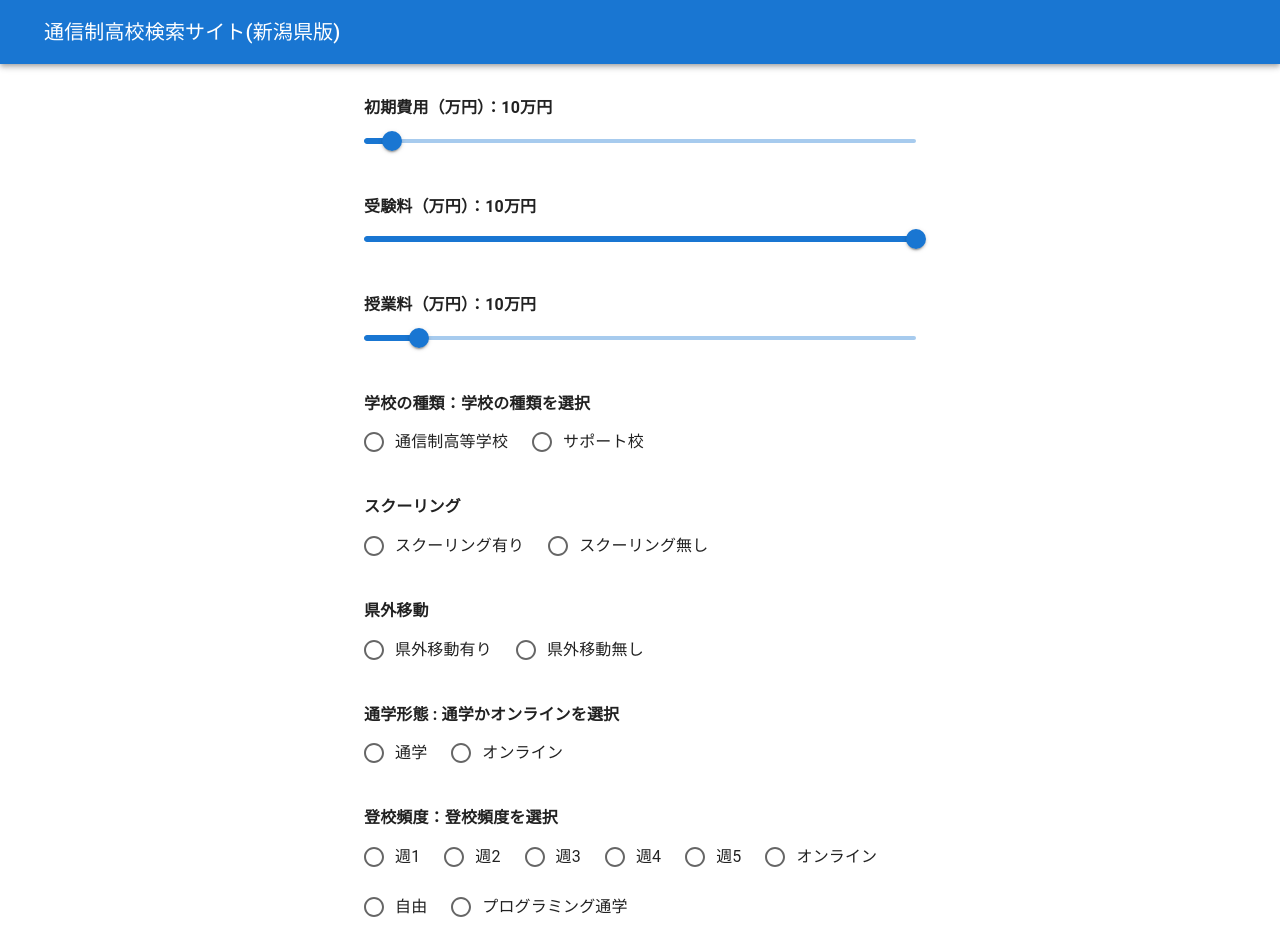
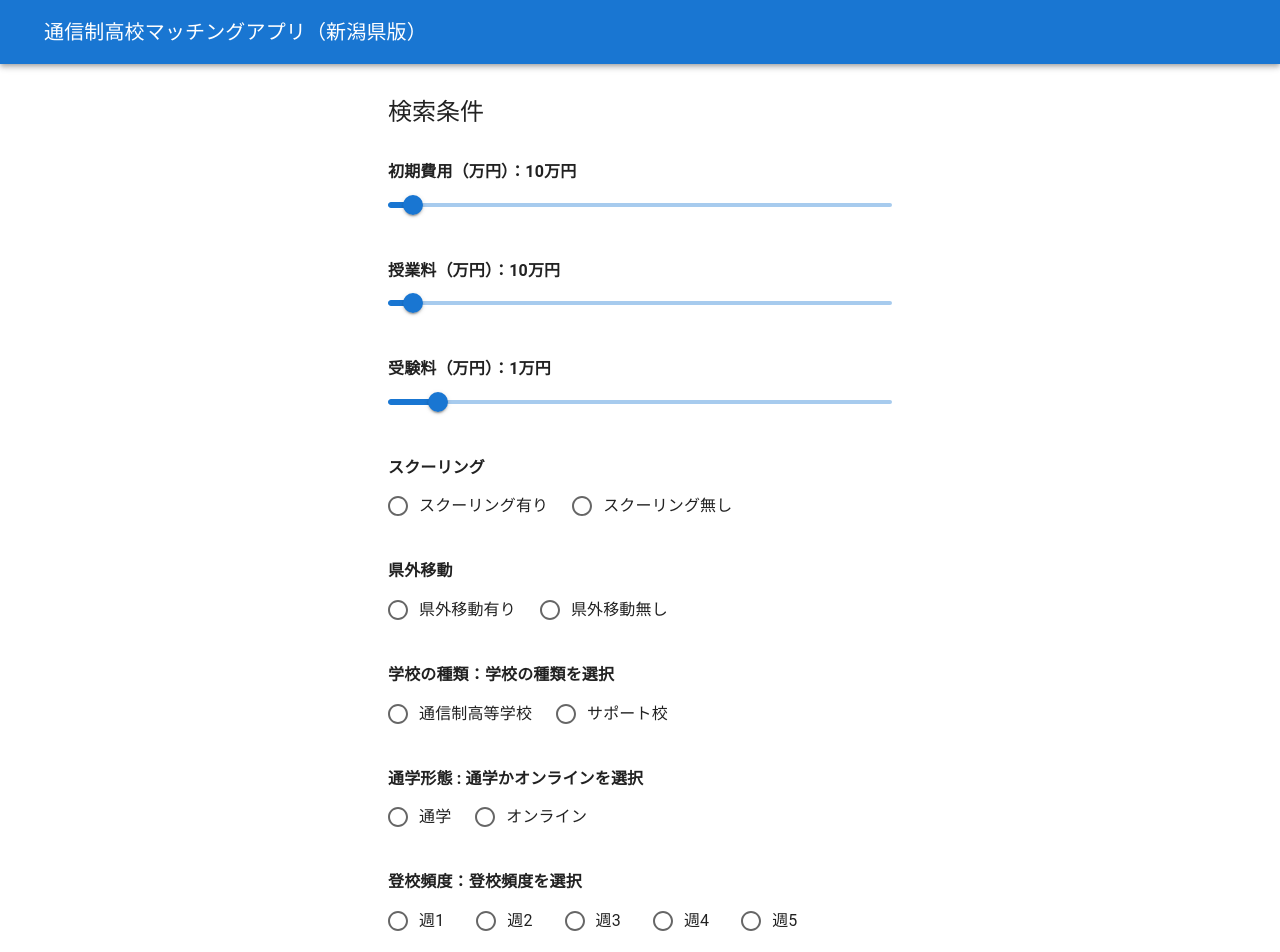
Before and after one commit to Sug1re/correspondence-app, a Next.js app: page / in a window 1280 px wide. Shown: the top 952 px of the page. Built offline with nearby package versions, Linux system fonts and the light colour scheme.

Commit message:
CardのUIを変更

```diff
--- a/app/search/page.tsx
+++ b/app/search/page.tsx
@@ -14,17 +14,19 @@ import {
   Typography,
 } from "@mui/material";
 
+// fireStore の型定義
 type School = {
   id: string;
   name: string;
+  course: string;
   initialSetupCosts: number;
+  tuitionFee: number;
   testFee: number;
-  tuitionFee: number;
-  attendanceFrequency: string[];
-  highSchool: string;
   schooling: boolean;
   movingOutsideThePrefecture: boolean;
-  course: string;
+  commutingStyle: string;
+  highSchool: string;
+  attendanceFrequency: string[];
 
   // fireStoreのコレクションを追加
 };
@@ -32,31 +34,38 @@ const SearchResultPage = () => {
   const [schools, setSchools] = useState<School[]>([]);
   const [isLoading, setIsLoading] = useState<boolean>(true); // ロード中かどうかの状態
   const searchParams = useSearchParams();
-  const router = useRouter();
+  const router = useRouter(); // ページ遷移時に必要な変数
 
   // クエリパラメータの取得
+  const courseParams = searchParams.get("course"); // クエリパラメータ "course" を獲得
   const initialSetupCostsParams = searchParams.get("initialSetupCosts"); // クエリパラメータ ”initialSetupCosts” を獲得
+  const tuitionFeeParams = searchParams.get("tuitionFee"); // クエリパラメータ "tuitionFee" を獲得
   const testFeeParams = searchParams.get("testFee"); // クエリパラメータ "testFee" を獲得
-  const tuitionFeeParams = searchParams.get("tuitionFee"); // クエリパラメータ "tuitionFee" を獲得
-  const attendanceFrequencyParams = searchParams.get("attendanceFrequency"); // クエリパラメータ　”attendanceFrequency”　を獲得
-  const highSchoolParams = searchParams.get("highSchool"); // クエリパラメータ　”highSchool”　を獲得
   const schoolingParams = searchParams.get("schooling"); // クエリパラメータ　”schooling”　を獲得
   const movingOutsideThePrefectureParams = searchParams.get(
     "movingOutsideThePrefecture"
   ); // クエリパラメータ "movingOutsideThePrefecture" を獲得
-  const courseParams = searchParams.get("course"); // クエリパラメータ "course" を獲得
+  const commutingStyleParams = searchParams.get("commutingStyle"); // クエリパラメータ "commutingStyle" を獲得
+  const highSchoolParams = searchParams.get("highSchool"); // クエリパラメータ　”highSchool”　を獲得
+  const attendanceFrequencyParams = searchParams.get("attendanceFrequency"); // クエリパラメータ　”attendanceFrequency”　を獲得
+
   // fireStoreのコレクションを追加
 
+  // number型
   // nullチェックしてから、stringをnumberに変換
   const initialSetupCosts = initialSetupCostsParams
     ? parseInt(initialSetupCostsParams)
     : NaN; // initialSetupCosts がNaNの場合は最大値を設定
   const testFee = testFeeParams ? parseInt(testFeeParams) : NaN; // testFee がNaNの場合は最大値を設定
   const tuitionFee = tuitionFeeParams ? parseInt(tuitionFeeParams) : NaN; // tuitionFee がNaNの場合は最大値を設定
+
+  // string型
   const attendanceFrequency = attendanceFrequencyParams || "";
   const highSchool = highSchoolParams || "";
   const course = courseParams || "";
+  const commutingStyle = commutingStyleParams || "";
 
+  // boolean型
   // "true" なら true, それ以外（null, undefined, "false"）は false に変換
   const schooling = schoolingParams === "true";
   const movingOutsideThePrefecture =
@@ -74,7 +83,7 @@ const SearchResultPage = () => {
         initialSetupCosts === 0 ? maxInitialSetupCosts : initialSetupCosts; // initialSetupCostsが0なら最大値に設定
 
       // フィルタリング機能
-      // testFee, tuitionFee, highSchool, movingOutsideThePrefecture を追加
+      // testFee, tuitionFee, highSchool, movingOutsideThePrefecture, course, commutingStyle を追加しよう
       // attendanceFrequency も変化
 
       let q;
@@ -99,14 +108,15 @@ const SearchResultPage = () => {
         const schoolsData: School[] = snapshot.docs.map((doc) => ({
           id: doc.id,
           name: doc.data().name,
+          course: doc.data().course,
           initialSetupCosts: doc.data().initialSetupCosts,
+          tuitionFee: doc.data().tuitionFee,
           testFee: doc.data().testFee,
-          tuitionFee: doc.data().tuitionFee,
-          attendanceFrequency: doc.data().attendanceFrequency,
-          highSchool: doc.data().highSchool,
           schooling: doc.data().schooling,
           movingOutsideThePrefecture: doc.data().movingOutsideThePrefecture,
-          course: doc.data().course,
+          commutingStyle: doc.data().commutingStyle,
+          highSchool: doc.data().highSchool,
+          attendanceFrequency: doc.data().attendanceFrequency,
         }));
         // 取得できているか確認
         console.log(schoolsData);
@@ -128,6 +138,7 @@ const SearchResultPage = () => {
     schooling,
     movingOutsideThePrefecture,
     course,
+    commutingStyle,
   ]);
 
   // 学校詳細ページの遷移処理
@@ -138,7 +149,7 @@ const SearchResultPage = () => {
     <>
       <Component.Header />
 
-      <Container maxWidth="sm">
+      <Container maxWidth="md">
         <Box sx={{ my: 4 }}>
           <Typography variant="h4" component="h2" gutterBottom>
             検索結果
@@ -157,34 +168,61 @@ const SearchResultPage = () => {
           ) : (
             // 学校が見つかった場合
             schools.map((school) => (
-              <Card key={school.id} sx={{ my: 2 }}>
+              <Card key={school.id} sx={{ my: 3 }}>
                 <CardContent>
-                  <Typography variant="h5" component="div">
+                  <Typography variant="h6" component="div" sx={{ mb: 1 }}>
                     {school.name} :
-                    <span className="text-gray-500"> {school.highSchool}</span>
+                    <span className="text-blue-600"> {school.course}</span>
                   </Typography>
-                  <Typography sx={{ mb: 1.5 }} color="text.secondary">
-                    初期費用: 1年次 {school.initialSetupCosts}万円
+                  <Box
+                    sx={{
+                      display: "flex",
+                      gap: 2,
+                      mb: 1.5,
+                    }}
+                  >
+                    <Typography color="text.secondary">
+                      初期費用：1年次{school.initialSetupCosts}万円
                     </Typography>
-                  <Typography sx={{ mb: 1.5 }} color="text.secondary">
-                    受験料: {school.testFee}万円
+                    <Typography color="text.secondary">
+                      授業料：3年間{school.tuitionFee}万円
                     </Typography>
-                  <Typography sx={{ mb: 1.5 }} color="text.secondary">
-                    授業料: 3年間 {school.tuitionFee}万円
+                    <Typography color="text.secondary">
+                      受験料：{school.testFee}万円
                     </Typography>
-                  <Typography sx={{ mb: 1.5 }} color="text.secondary">
-                    登校頻度: {school.attendanceFrequency.join("・")}
+                  </Box>
+                  <Box
+                    sx={{
+                      display: "flex",
+                      gap: 2,
+                      mb: 1.5,
+                    }}
+                  >
+                    <Typography color="text.secondary">
+                      通学形態：{school.commutingStyle}
                     </Typography>
-                  <Typography sx={{ mb: 1.5 }} color="text.secondary">
-                    スクーリング: {school.schooling ? "あり" : "なし"}
+                    <Typography color="text.secondary">
+                      スクーリング：{school.schooling ? "あり" : "なし"}
                     </Typography>
-                  <Typography sx={{ mb: 1.5 }} color="text.secondary">
-                    県外移動:{" "}
+                    <Typography color="text.secondary">
+                      県外移動：
                       {school.movingOutsideThePrefecture ? "あり" : "なし"}
                     </Typography>
-                  <Typography sx={{ mb: 1.5 }} color="text.secondary">
-                    通学形態: {school.course}
+                  </Box>
+                  <Box
+                    sx={{
+                      display: "flex",
+                      gap: 2,
+                      mb: 1.5,
+                    }}
+                  >
+                    <Typography color="text.secondary">
+                      登校頻度：{school.attendanceFrequency.join("/")}
                     </Typography>
+                    <Typography color="text.secondary">
+                      {school.highSchool}
+                    </Typography>
+                  </Box>
                 </CardContent>
                 <CardActions sx={{ justifyContent: "flex-end" }}>
                   <Button
--- a/components/component/Form.tsx
+++ b/components/component/Form.tsx
@@ -5,6 +5,7 @@ import { useRouter } from "next/navigation";
 import {
   Box,
   Button,
+  Container,
   FormControl,
   FormControlLabel,
   Radio,
@@ -16,13 +17,14 @@ import {
 // React Hook Form の設定
 type FormValues = {
   initialSetupCosts: number;
+  tuitionFee: number;
   testFee: number;
-  tuitionFee: number;
-  attendanceFrequency: string;
-  highSchool: string;
   schooling: string;
   movingOutsideThePrefecture: string;
-  course: string;
+  commutingStyle: string;
+  highSchool: string;
+  attendanceFrequency: string;
+
   // fireStoreのコレクションを追加
 };
 
@@ -30,26 +32,24 @@ const Form = () => {
   const { control, handleSubmit, watch } = useForm<FormValues>({
     defaultValues: {
       initialSetupCosts: 10, // 初期値設定
-      testFee: 10,
       tuitionFee: 10,
-      attendanceFrequency: "登校頻度を選択",
-      highSchool: "学校の種類を選択",
+      testFee: 1,
       schooling: "スクーリングの有無を選択",
       movingOutsideThePrefecture: "県外移動の有無を選択",
-      course: "通学かオンラインを選択",
+      commutingStyle: "通学かオンラインを選択",
+      highSchool: "学校の種類を選択",
+      attendanceFrequency: "登校頻度を選択",
       // fireStoreのコレクションを追加
     },
   });
 
   // ユーザーが選択したデータを可視化
   const initialSetupCostsValue = watch("initialSetupCosts");
-  const attendanceFrequencyValue = watch("attendanceFrequency");
   const testFeeValue = watch("testFee");
   const tuitionFeeValue = watch("tuitionFee");
+  const commutingStyleValue = watch("commutingStyle");
   const highSchoolValue = watch("highSchool");
-  const courseValue = watch("course");
-  //   const movingOutsideThePrefectureValue = watch("movingOutsideThePrefecture");
-  //   const schoolingValue = watch("schooling");
+  const attendanceFrequencyValue = watch("attendanceFrequency");
   // fireStoreのコレクションを追加
 
   const router = useRouter();
@@ -57,25 +57,25 @@ const Form = () => {
   const onSubmit = (data: FormValues) => {
     // フォームの値を取得
     const { initialSetupCosts } = data;
+    const { tuitionFee } = data;
     const { testFee } = data;
-    const { tuitionFee } = data;
-    const { attendanceFrequency } = data;
-    const { highSchool } = data;
     const { schooling } = data;
     const { movingOutsideThePrefecture } = data;
-    const { course } = data;
+    const { commutingStyle } = data;
+    const { highSchool } = data;
+    const { attendanceFrequency } = data;
     // fireStoreのコレクションを追加
 
     // クエリパラメータを生成して検索ページへ遷移
     const query = new URLSearchParams({
       initialSetupCosts: initialSetupCosts.toString(), // number型を文字列に変換
+      tuitionFee: tuitionFee.toString(), // number型を文字列に変換
       testFee: testFee.toString(), // number型を文字列に変換
-      tuitionFee: tuitionFee.toString(), // number型を文字列に変換
-      attendanceFrequency: attendanceFrequency,
-      highSchool: highSchool,
       schooling: schooling,
       movingOutsideThePrefecture: movingOutsideThePrefecture,
-      course: course,
+      commutingStyle: commutingStyle,
+      highSchool: highSchool,
+      attendanceFrequency: attendanceFrequency,
       // fireStoreのコレクションを追加
     }).toString();
 
@@ -83,8 +83,18 @@ const Form = () => {
   };
 
   return (
+    <>
+      <Container maxWidth="sm">
+        <Box sx={{ my: 4 }}>
+          <Typography variant="h5" component="h1" gutterBottom>
+            検索条件
+          </Typography>
+        </Box>
+
         <form onSubmit={handleSubmit(onSubmit)}>
-      {/* 学費スライダー */}
+          {/* number型データ */}
+          <Box>
+            {/* 初期費用スライダー */}
             <Box sx={{ my: 4 }}>
               <Typography
                 id="initialSetupCostsSlider"
@@ -109,9 +119,38 @@ const Form = () => {
               />
             </Box>
 
+            {/* 授業料スライダー */}
+            <Box sx={{ my: 4 }}>
+              <Typography
+                id="tuitionFeeSlider"
+                sx={{ fontWeight: 600 }}
+                gutterBottom
+              >
+                授業料（万円）：{tuitionFeeValue}万円
+              </Typography>
+              <Controller
+                name="tuitionFee"
+                control={control}
+                render={({ field }) => (
+                  <Slider
+                    {...field}
+                    min={0}
+                    step={0.5}
+                    max={200}
+                    valueLabelDisplay="auto"
+                    aria-labelledby="tuitionFeeSlider"
+                  />
+                )}
+              />
+            </Box>
+
             {/* 受験料スライダー */}
             <Box sx={{ my: 4 }}>
-        <Typography id="testFeeSlider" sx={{ fontWeight: 600 }} gutterBottom>
+              <Typography
+                id="testFeeSlider"
+                sx={{ fontWeight: 600 }}
+                gutterBottom
+              >
                 受験料（万円）：{testFeeValue}万円
               </Typography>
               <Controller
@@ -129,68 +168,14 @@ const Form = () => {
                 )}
               />
             </Box>
-
-      {/* 授業料スライダー */}
-      <Box sx={{ my: 4 }}>
-        <Typography id="tuitionFeeSlider" sx={{ fontWeight: 600 }} gutterBottom>
-          授業料（万円）：{tuitionFeeValue}万円
-        </Typography>
-        <Controller
-          name="tuitionFee"
-          control={control}
-          render={({ field }) => (
-            <Slider
-              {...field}
-              min={0}
-              step={0.5}
-              max={100}
-              valueLabelDisplay="auto"
-              aria-labelledby="tuitionFeeSlider"
-            />
-          )}
-        />
           </Box>
 
-      {/* 学校の種類 */}
-      <Box sx={{ my: 4 }}>
-        <Typography id="highSchool" sx={{ fontWeight: 600 }} gutterBottom>
-          学校の種類：{highSchoolValue}
-        </Typography>
-        <Controller
-          name="highSchool"
-          control={control}
-          render={({ field }) => (
-            <FormControl>
-              <RadioGroup
-                {...field} // field.value と field.onChange を適用
-                row // 横並びにするプロパティ
-                sx={{
-                  gap: 1,
-                }}
-                aria-labelledby="highSchool"
-                name="radio-buttons-group"
-              >
-                <FormControlLabel
-                  value="通信制高等学校"
-                  control={<Radio />}
-                  label="通信制高等学校"
-                />
-                <FormControlLabel
-                  value="サポート校"
-                  control={<Radio />}
-                  label="サポート校"
-                />
-              </RadioGroup>
-            </FormControl>
-          )}
-        />
-      </Box>
-
+          {/* boolean型データ */}
+          <Box>
             {/* スクーリングがあるかどうか */}
             <Box sx={{ my: 4 }}>
               <Typography id="schooling" sx={{ fontWeight: 600 }} gutterBottom>
                 スクーリング
-          {/* ：{schoolingValue} */}
               </Typography>
               <Controller
                 name="schooling"
@@ -230,7 +215,6 @@ const Form = () => {
                 gutterBottom
               >
                 県外移動
-          {/* : {movingOutsideThePrefectureValue} */}
               </Typography>
               <Controller
                 name="movingOutsideThePrefecture"
@@ -261,14 +245,17 @@ const Form = () => {
                 )}
               />
             </Box>
+          </Box>
 
-      {/* 通学かオンラインか */}
+          {/* string型データ */}
+          <Box>
+            {/* 学校の種類 */}
             <Box sx={{ my: 4 }}>
-        <Typography id="course" sx={{ fontWeight: 600 }} gutterBottom>
-          通学形態 : {courseValue}
+              <Typography id="highSchool" sx={{ fontWeight: 600 }} gutterBottom>
+                学校の種類：{highSchoolValue}
               </Typography>
               <Controller
-          name="course"
+                name="highSchool"
                 control={control}
                 render={({ field }) => (
                   <FormControl>
@@ -278,7 +265,46 @@ const Form = () => {
                       sx={{
                         gap: 1,
                       }}
-                aria-labelledby="course"
+                      aria-labelledby="highSchool"
+                      name="radio-buttons-group"
+                    >
+                      <FormControlLabel
+                        value="通信制高等学校"
+                        control={<Radio />}
+                        label="通信制高等学校"
+                      />
+                      <FormControlLabel
+                        value="サポート校"
+                        control={<Radio />}
+                        label="サポート校"
+                      />
+                    </RadioGroup>
+                  </FormControl>
+                )}
+              />
+            </Box>
+
+            {/* 通学形態 */}
+            <Box sx={{ my: 4 }}>
+              <Typography
+                id="commutingStyle"
+                sx={{ fontWeight: 600 }}
+                gutterBottom
+              >
+                通学形態 : {commutingStyleValue}
+              </Typography>
+              <Controller
+                name="commutingStyle"
+                control={control}
+                render={({ field }) => (
+                  <FormControl>
+                    <RadioGroup
+                      {...field} // field.value と field.onChange を適用
+                      row // 横並びにするプロパティ
+                      sx={{
+                        gap: 1,
+                      }}
+                      aria-labelledby="commutingStyle"
                       name="radio-buttons-group"
                     >
                       <FormControlLabel
@@ -315,16 +341,36 @@ const Form = () => {
                       {...field} // field.value と field.onChange を適用
                       row // 横並びにするプロパティ
                       sx={{
-                  gap: 1,
+                        gap: 2,
                       }}
                       aria-labelledby="attendance-frequency"
                       name="radio-buttons-group"
                     >
-                <FormControlLabel value="週1" control={<Radio />} label="週1" />
-                <FormControlLabel value="週2" control={<Radio />} label="週2" />
-                <FormControlLabel value="週3" control={<Radio />} label="週3" />
-                <FormControlLabel value="週4" control={<Radio />} label="週4" />
-                <FormControlLabel value="週5" control={<Radio />} label="週5" />
+                      <FormControlLabel
+                        value="週1"
+                        control={<Radio />}
+                        label="週1"
+                      />
+                      <FormControlLabel
+                        value="週2"
+                        control={<Radio />}
+                        label="週2"
+                      />
+                      <FormControlLabel
+                        value="週3"
+                        control={<Radio />}
+                        label="週3"
+                      />
+                      <FormControlLabel
+                        value="週4"
+                        control={<Radio />}
+                        label="週4"
+                      />
+                      <FormControlLabel
+                        value="週5"
+                        control={<Radio />}
+                        label="週5"
+                      />
                       <FormControlLabel
                         value="オンライン"
                         control={<Radio />}
@@ -335,24 +381,22 @@ const Form = () => {
                         control={<Radio />}
                         label="自由"
                       />
-                <FormControlLabel
-                  value="プログラミング通学"
-                  control={<Radio />}
-                  label="プログラミング通学"
-                />
                     </RadioGroup>
                   </FormControl>
                 )}
               />
             </Box>
+          </Box>
 
           {/* 検索ボタン */}
-      <Box sx={{ my: 3 }}>
+          <Box>
             <Button variant="contained" type="submit">
               検索
             </Button>
           </Box>
         </form>
+      </Container>
+    </>
   );
 };
 export default Form;
--- a/components/component/Header.tsx
+++ b/components/component/Header.tsx
@@ -27,7 +27,7 @@ export default function Header() {
             component={Link}
             href="/"
           >
-            通信制高校検索サイト(新潟県版)
+            通信制高校マッチングアプリ（新潟県版）
           </Typography>
         </Toolbar>
       </AppBar>
```
Lines whose indentation alone changed are shown as unchanged.
